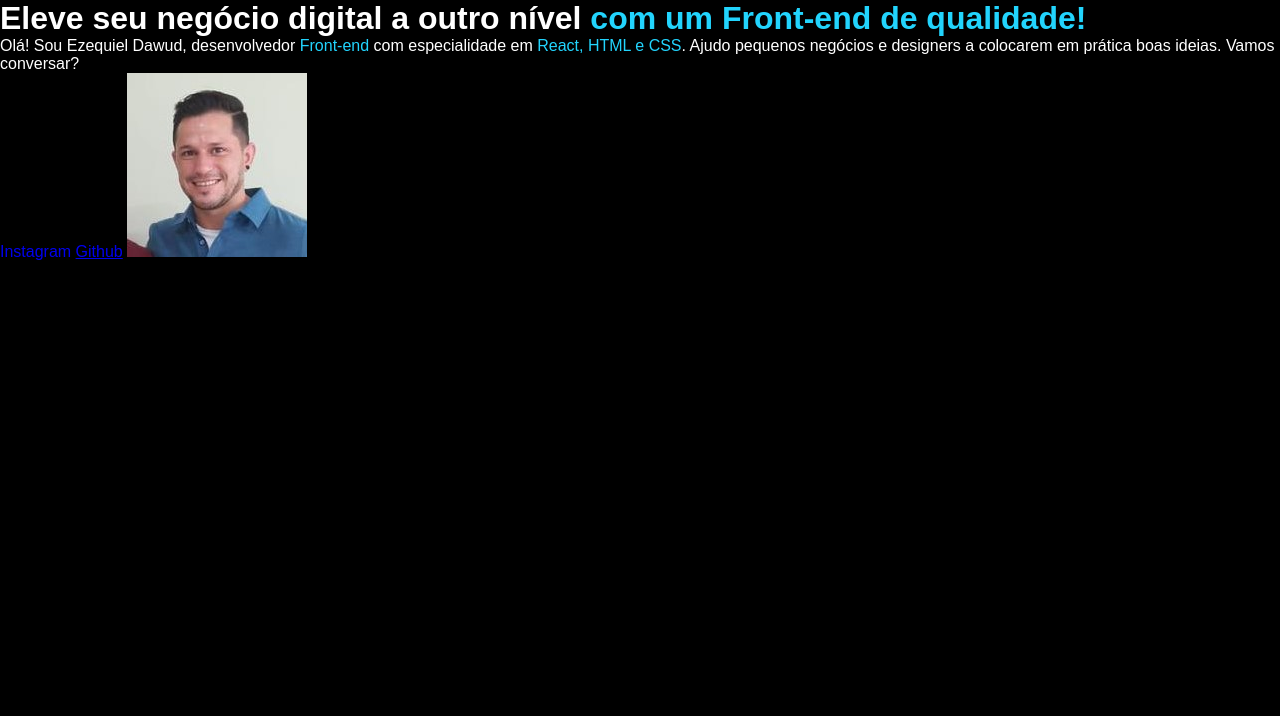
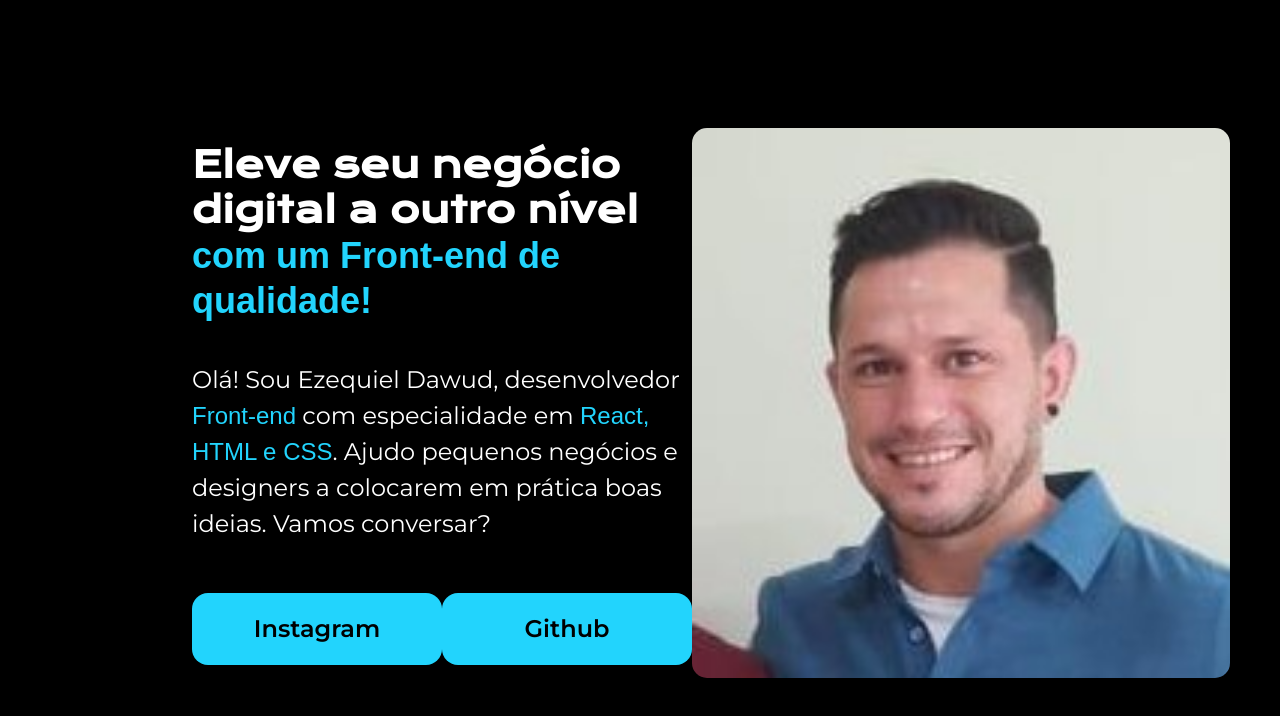
Before and after one commit to ezequiel-dawud/Projeto_1_Alura, a plain HTML site: page index.html in a window 1280 px wide. Drawn offline with nearby package versions, Linux system fonts and the light colour scheme.

Commit message:
atualização

```diff
--- a/index.html
+++ b/index.html
@@ -8,11 +8,15 @@
 </head>
 <body>
     <header></header>
-    <main>
-        <h1>Eleve seu negócio digital a outro nível <strong>com um Front-end de qualidade!</strong></h1>
-        <p>Olá! Sou Ezequiel Dawud, desenvolvedor <span>Front-end</span> com especialidade em <span>React, HTML e CSS</span>. Ajudo pequenos negócios e designers a colocarem em prática boas ideias. Vamos conversar?</p>
-        <a href="#" target="_blank">Instagram</a>
-        <span><a href="#" target="_blank">Github</a></span>
+    <main class="apresentacao">
+        <section class="apresentacao__conteudo">
+            <h1 class="apresentacao__conteudo__titulo">Eleve seu negócio digital a outro nível <strong>com um Front-end de qualidade!</strong></h1>
+            <p>Olá! Sou Ezequiel Dawud, desenvolvedor <span>Front-end</span> com especialidade em <span>React, HTML e CSS</span>. Ajudo pequenos negócios e designers a colocarem em prática boas ideias. Vamos conversar?</p>
+            <div class="apresentacao__links">
+                <a class="apresentacao__links__link"href="#" target="_blank">Instagram</a>
+                <a class="apresentacao__links__link"href="#" target="_blank">Github</a>
+            </div>
+        </section>
 
         <img src="imagens/ezequiel.jpeg" alt="Foto do Ezequiel Dawud">
 
--- a/style.css
+++ b/style.css
@@ -1,4 +1,8 @@
 @charset "UTF-8";
+
+@import url('https://fonts.googleapis.com/css2?family=Krona+One&display=swap');
+
+@import url('https://fonts.googleapis.com/css2?family=Montserrat:ital,wght@0,100;0,200;0,300;0,400;0,500;0,600;1,100;1,200;1,400;1,500;1,600&display=swap');
 
 *{
     margin: 0px;
@@ -8,21 +12,71 @@
 }
 
 body{
+    height: 100vh;
+    width: 100vw;
     background-color: black;
 }
 
-h1{
+.apresentacao__conteudo__titulo{
     color: white;
+    font-size: 36px;
+    margin-bottom: 40px;
+    font-family: 'Krona one', sans-serif;
 }
 
+img{
+    height: 550px;
+    width: 550px;
+    background-size: cover;
+    border-radius: 15px;
+}
+
+
 p{
+
     color: white;
+    font-size: 24px;
+    margin-bottom: 51px;
+    line-height: 36px;
+    font-family: 'Montserrat', sans-serif;
+    font-weight: 400;
 }
 
 strong, span{
     color:rgba(34, 212, 253, 1);
 }
 
-main > a{
+a {
     text-decoration: none;
 }
+
+.apresentacao{
+    margin: 10% 15%;
+    display: flex;
+    align-items: center;
+    justify-content: space-between;
+}
+
+.apresentacao__conteudo{
+    width: 615px;
+    display: flex;
+    flex-direction: column;
+}
+
+.apresentacao__links{
+    display: flex;
+    justify-content: space-between;
+}
+
+.apresentacao__links__link{
+    background-color: rgba(34, 212, 253, 1);
+    width: 250px;
+    padding: 21.5px 0px;
+    text-align: center;
+    border-radius: 16px;
+    font-size: 24px;
+    color: black;
+    font-family: 'Montserrat', sans-serif;
+    font-weight: 600;
+
+}
```
